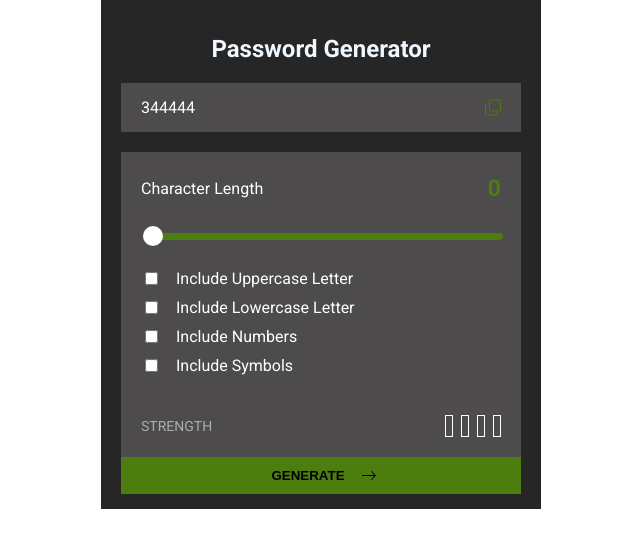
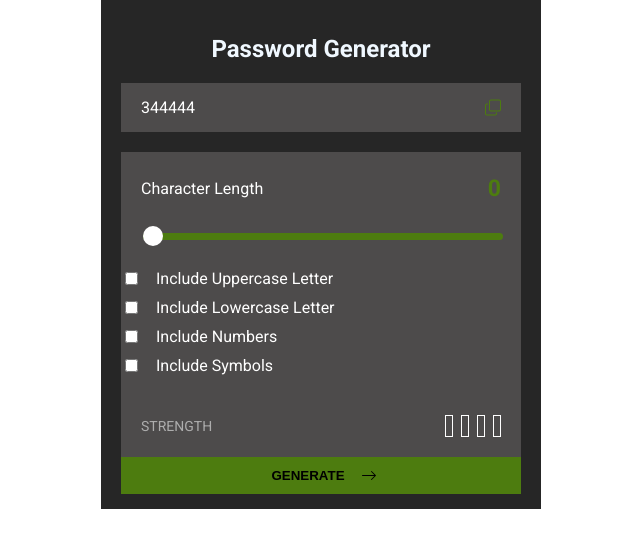
Before and after one commit to kq333/password-generator, a React (Vite) app: page / in a window 1280 px wide. Shown: the top 548 px of the page, without its empty margins (319-959 px from the left). Built offline with nearby package versions, Linux system fonts and the light colour scheme.

Commit message:
removed padding

```diff
--- a/src/components/inputUniversal/InputUniversal.scss
+++ b/src/components/inputUniversal/InputUniversal.scss
@@ -1,10 +1,9 @@
 .input-checkbox {
   display: flex;
   align-items: center;
-    padding: 0 20px;
 
   &__value {
-        input[type="checkbox"]:checked {
+    input[type='checkbox']:checked {
       background-color: red;
       color: #fff;
     }
```
Lines whose indentation alone changed are shown as unchanged.
